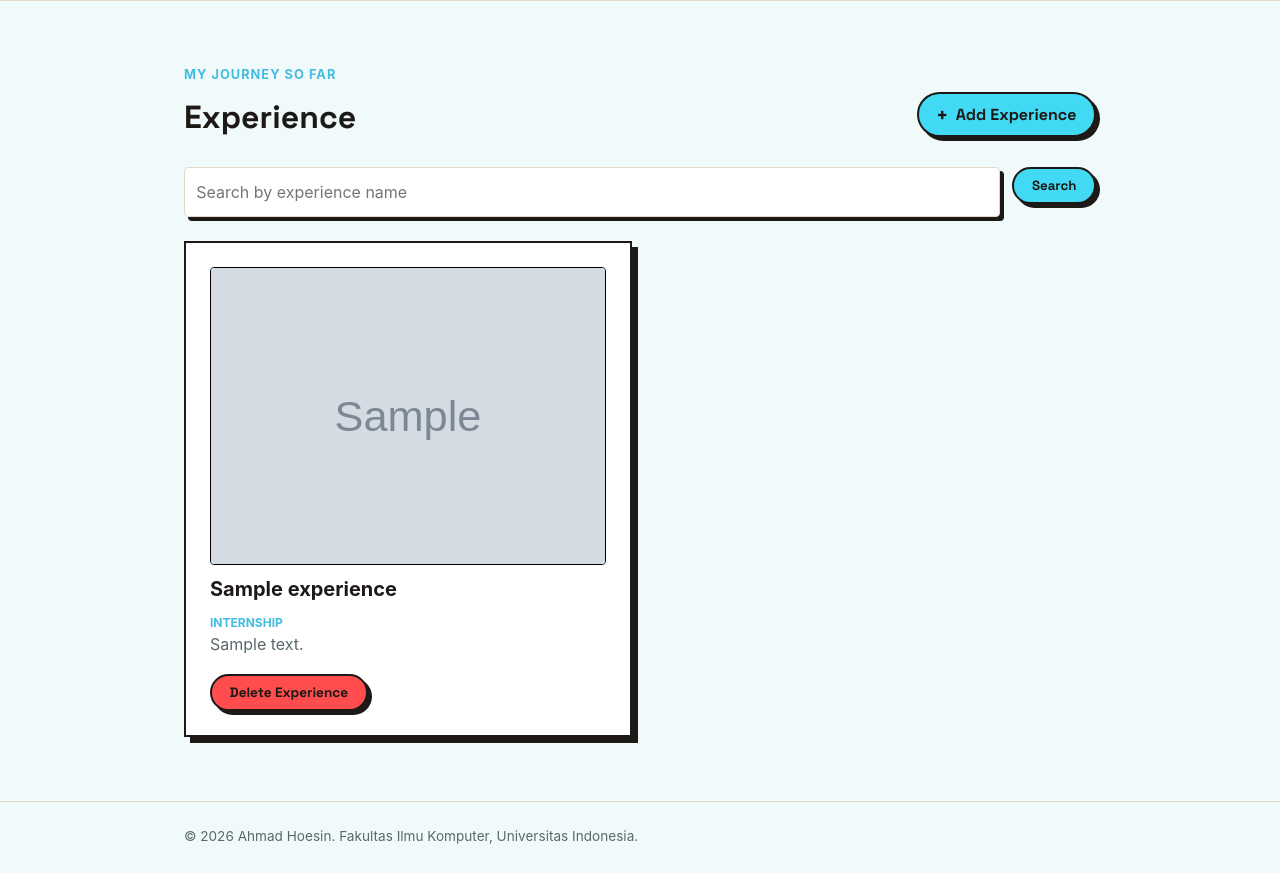
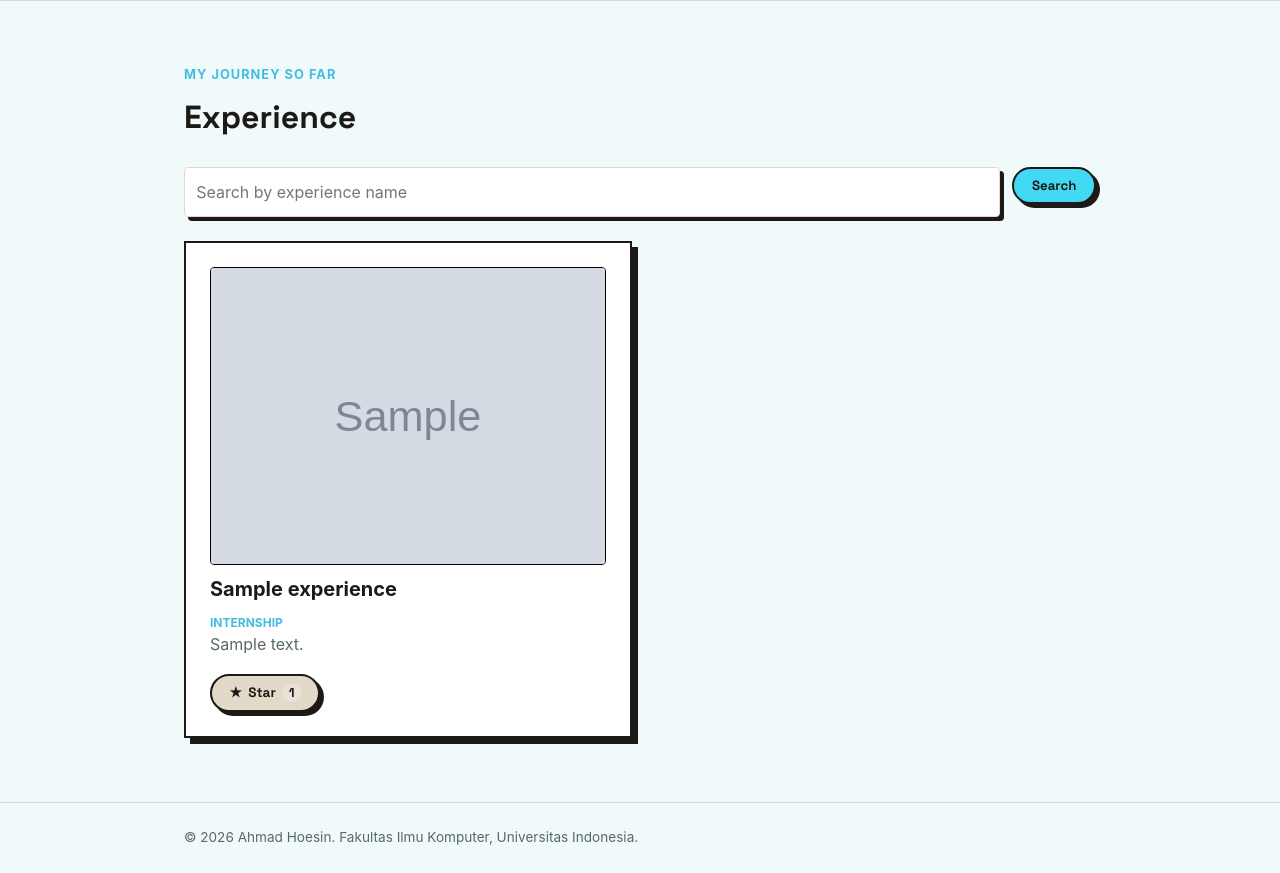
Before and after one commit to zuromu/PlatformBasedDevelopment, a Django app: page /experience/ in a window 1280 px wide. Shown: the part 74-947 px from the top of the page. Before the commit the page ends 918 px from the top, so only its background shows below. Run offline with Django 5.2, Linux system fonts and the light colour scheme; tables that the repository leaves empty hold one stand-in row (values such as "Sample post"); grey boxes marked "Sample" are stand-in pictures.

Commit message:
feat: conditionally hide UI controls based on user roles

```diff
--- /dev/null
+++ b/templates/components/experience_star.html
@@ -0,0 +1,10 @@
+<form method="post" action="{% url 'main:toggle_star_experience' experience.id %}" class="star-form">
+    {% csrf_token %}
+    <button type="submit"
+            class="button button-star{% if user in experience.starred_by.all %} is-starred{% endif %}"
+            title="{% if experience.starred_by.all %}Starred by {{ experience.starred_by.all|join:', ' }}{% else %}Be the first to star{% endif %}">
+        <span aria-hidden="true">★</span>
+        {% if user in experience.starred_by.all %}Unstar{% else %}Star{% endif %}
+        <span class="star-count">{{ experience.starred_by.count }}</span>
+    </button>
+</form>
--- a/templates/experience.html
+++ b/templates/experience.html
@@ -1,7 +1,9 @@
 {% extends "base.html" %}
+
 {% block meta %}
     <title>Experience - {{ name }}</title>
 {% endblock meta %}
+
 {% block content %}
     <main>
         <section class="experience-section" id="experience">
@@ -9,15 +11,17 @@
                 <p class="section-kicker">My journey so far</p>
                 <div class="experience-header">
                     <h1>Experience</h1>
-                    <a href="{% url 'main:add_experience' %}"
-                       class="button experience-add-button">
-                        <span aria-hidden="true">+</span>
-                        Add Experience
-                    </a>
+
+                    <!-- Only superuser can add -->
+                    {% if user.is_superuser %}
+                        <a href="{% url 'main:add_experience' %}" class="button experience-add-button">
+                            <span aria-hidden="true">+</span>
+                            Add Experience
+                        </a>
+                    {% endif %}
                 </div>
-                <form method="get"
-                      action="{% url 'main:show_experience' %}"
-                      class="experience-search">
+
+                <form method="get" action="{% url 'main:show_experience' %}" class="experience-search">
                     <input type="search"
                            name="title"
                            value="{{ title_query }}"
@@ -25,8 +29,8 @@
                            class="experience-search__input"
                            aria-label="Search by experience name">
                     <button type="submit" class="button">Search</button>
+                </form>
 
-                </form>
                 <div class="experience-grid projects-grid">
                     {% for experience in experience_list %}
                         <article class="experience-card">
@@ -36,17 +40,29 @@
                                      class="experience-image"
                                      loading="lazy"
                                      decoding="async">
-
                             {% endif %}
                             <h2>{{ experience.title }}</h2>
                             <span class="experience-category">{{ experience.category }}</span>
                             <p class="experience-description">{{ experience.description }}</p>
+
                             <div class="experience-card-actions">
                                 <div class="experience-actions">
                                     {% if experience.experience_url %}
-                                        <a href="{{ experience.experience_url }}" class="button">See Experience</a>
+                                        <a href="{{ experience.experience_url }}" class="button button-secondary">See Experience</a>
                                     {% endif %}
-                                    {% include "components/experience_delete_modal.html" with experience=experience %}
+
+                                    {% if user.is_superuser or is_editor %}
+                                        <a href="{% url 'main:update_experience' experience.id %}" class="button button-secondary">Edit</a>
+                                    {% endif %}
+
+                                    {% include "components/experience_star.html" with experience=experience %}
+
+                                    {% if user.is_superuser %}
+                                        <button type="button" class="button button-danger" popovertarget="delete-experience-{{ experience.id }}">
+                                            Delete
+                                        </button>
+                                        {% include "components/experience_delete_modal.html" with experience=experience %}
+                                    {% endif %}
                                 </div>
                             </div>
                         </article>
--- a/templates/projects.html
+++ b/templates/projects.html
@@ -35,9 +35,13 @@
                                     {% if project.github_url %}
                                         <a href="{{ project.github_url }}" target="_blank" class="button button-secondary">GitHub</a>
                                     {% endif %}
+
+                                    {% if user.is_superuser %}
                                     <a href="{% url 'main:update_project' project.id %}" class="button button-secondary">Edit</a>
+                                    {% endif %}
 
                                     {% include "components/project_star.html" with project=project %}
+
                                     {% if user.is_superuser %}
                                     <button type="button" class="button button-danger" popovertarget="delete-project-{{ project.id }}">
                                         Delete
```
